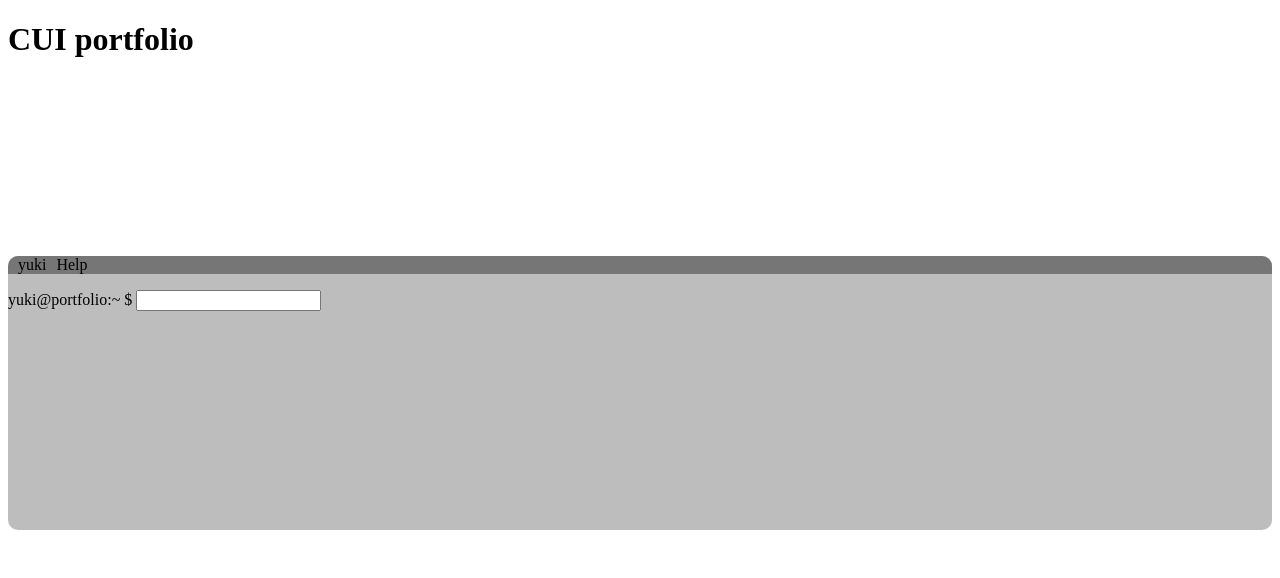
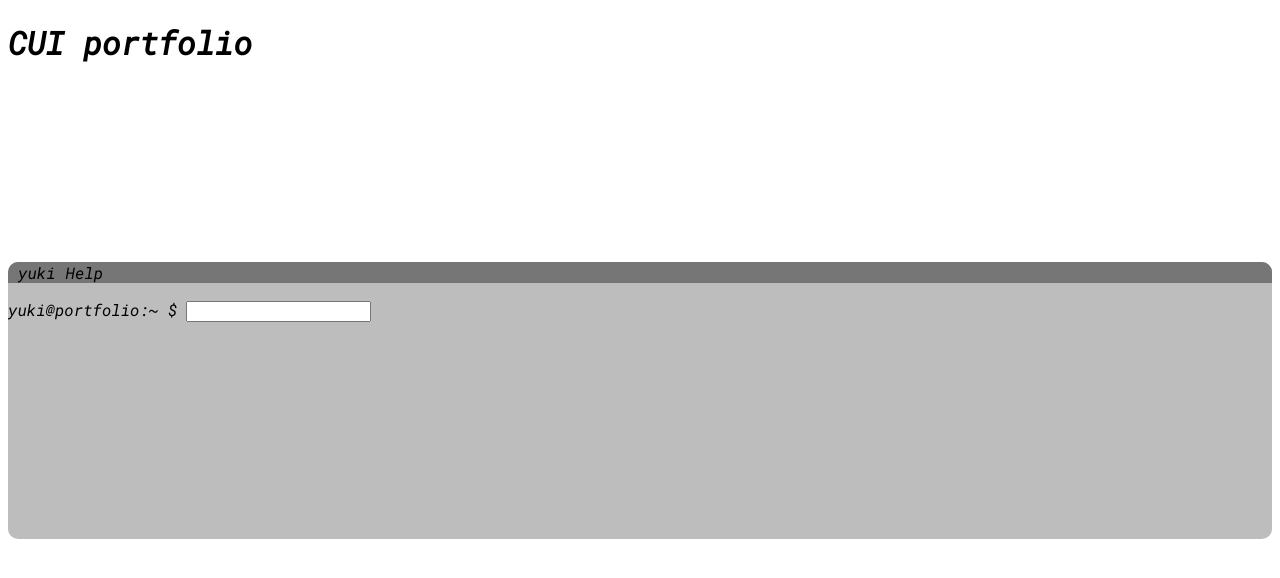
Before and after one commit to schnee25/cui-portfolio, a React app: page / in a window 1280 px wide. Shown: the top 578 px of the page. Built offline with nearby package versions, Linux system fonts and the light colour scheme; the HTML template or start-up script is replaced by a standard one.

Commit message:
GoogleFont導入

```diff
--- a/package.json
+++ b/package.json
@@ -9,8 +9,11 @@
     "build-prod": "webpack --mode=production"
   },
   "dependencies": {
+    "css-loader": "^6.7.1",
     "react": "^18.2.0",
     "react-dom": "^18.2.0",
+    "sass-loader": "^13.1.0",
+    "style-loader": "^3.3.1",
     "styled-components": "^5.3.6",
     "tsconfig-paths-webpack-plugin": "^4.0.0"
   },
--- /dev/null
+++ b/src/assets/css/font.css
@@ -0,0 +1,5 @@
+@import url("https://fonts.googleapis.com/css2?family=Roboto+Mono:ital@1&display=swap");
+
+body {
+  font-family: "Roboto Mono", monospace;
+}
--- a/src/components/App.tsx
+++ b/src/components/App.tsx
@@ -1,5 +1,7 @@
 import React, { Component } from "react";
 import Terminal from "./Tarminal";
+import "../assets/css/font.css";
+
 class App extends Component {
   render() {
     return (
--- a/webpack.config.js
+++ b/webpack.config.js
@@ -23,6 +23,10 @@ module.exports = {
         use: "ts-loader",
         exclude: /node_modules/,
       },
+      {
+        test: /\.(sa|sc|c)ss$/,
+        use: ["style-loader", "css-loader"],
+      },
     ],
   },
   // モジュール解決
```
Also changed, not shown: 2 other files (tests, documents, lock files or other folders).
